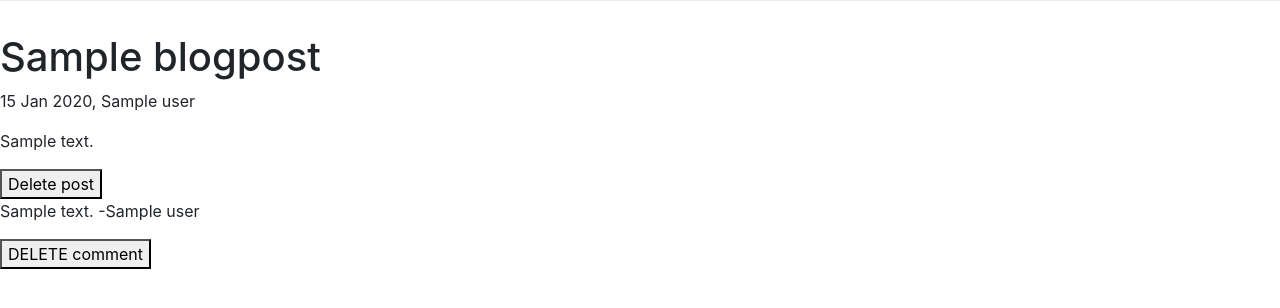
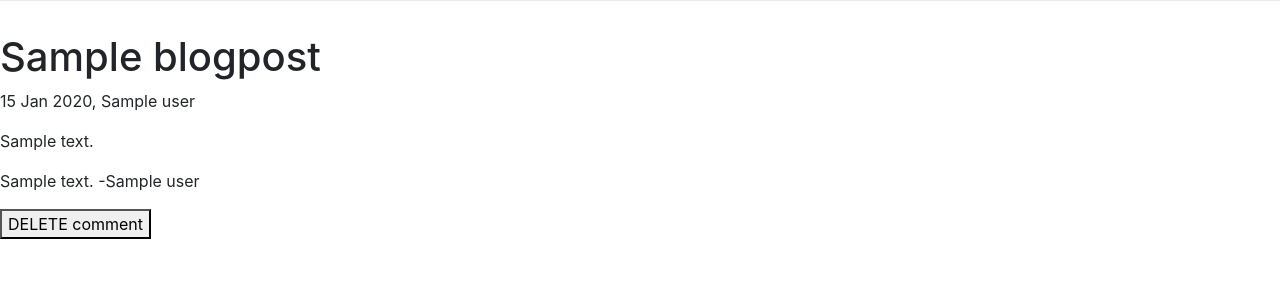
Before and after one commit to SarahHn92/tech-blog, a Node project: template views/homepage.handlebars in a window 1280 px wide. Shown: the part 290-598 px from the top of the page. Run offline with Node 20 templates, Linux system fonts and the light colour scheme; the template is opened without the code that fills it: most values are stand-ins (such as "Sample title", 1, 10 or a date in 2020); some libraries are stand-ins or nearby versions.

Commit message:
removing delete post button from homepage

```diff
--- a/views/homepage.handlebars
+++ b/views/homepage.handlebars
@@ -14,7 +14,6 @@ THEN I am taken to the homepage
     </div>
     <div id="blogBody">
         <p> {{ blogpost.body }}</p>
-        <button id="deletePost">Delete post</button>
         {{/each}}
     </div>
 
```
